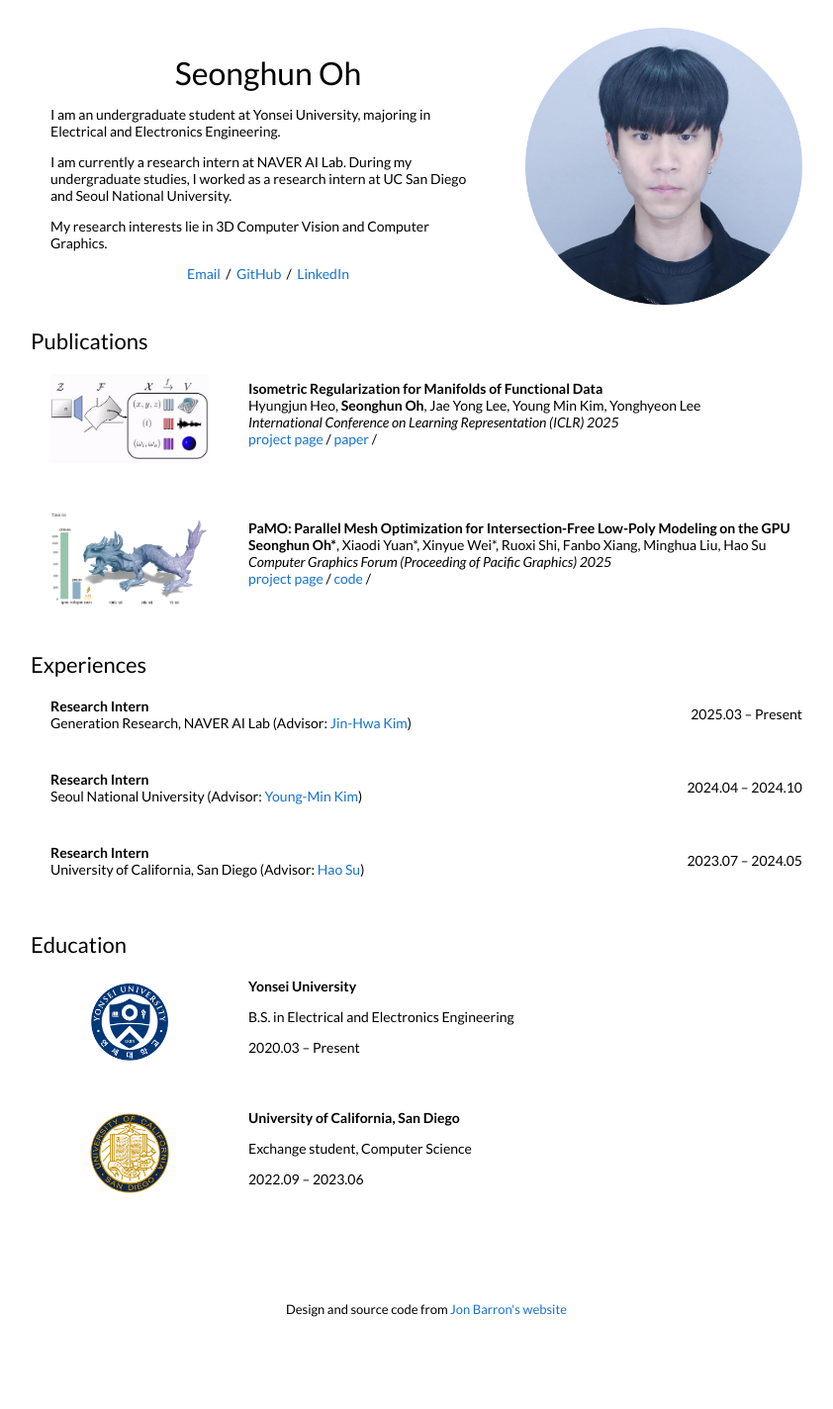
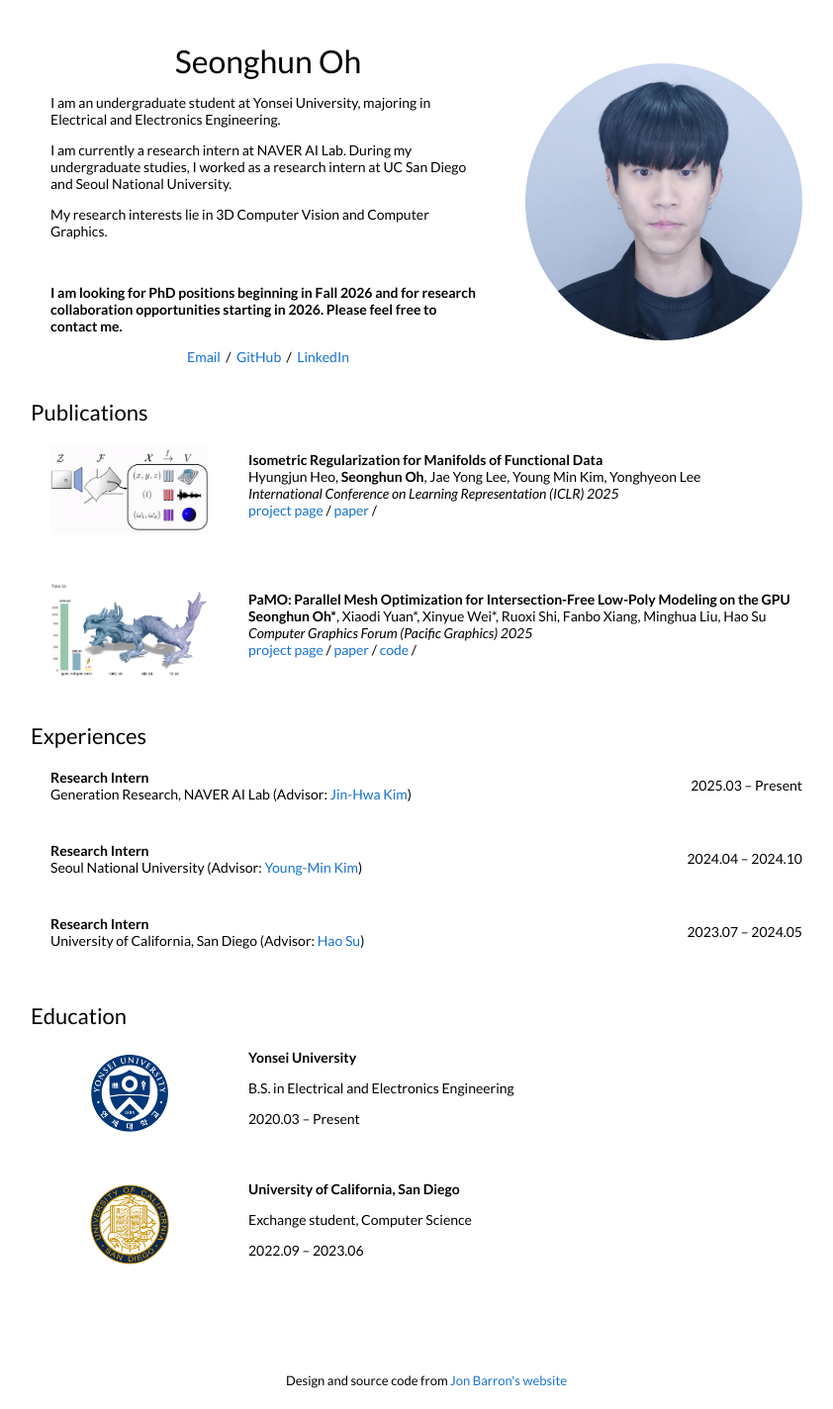
Before and after one commit to seonghunn/seonghunn.github.io, a Jekyll site: the page built from _posts/2025-01-23-pairwise copy.markdown, in a window 1280 px wide. Shown: the whole page at 99% size, without its empty margins (209-1051 px from the left). Built offline with Jekyll 4.4.1, drawn with Linux system fonts in a browser that asks for light colours; before the commit the page ends 1352 px from its top, so only the background shows below that.

Commit message:
add paper

```diff
--- a/_layouts/default.html
+++ b/_layouts/default.html
@@ -43,6 +43,10 @@
               <p>
                 My research interests lie in 3D Computer Vision and Computer Graphics.
               </p>
+              <br>
+              <p><b>
+                I am looking for PhD positions beginning in Fall 2026 and for research collaboration opportunities starting in 2026. Please feel free to contact me.
+              </b></p>
               <p style="text-align:center">
                 <a href="mailto:rendell@yonsei.ac.kr">Email</a> &nbsp;/&nbsp;
                 <a href="https://github.com/seonghunn">GitHub</a> &nbsp;/&nbsp;
--- a/_posts/2025-01-23-pairwise.markdown
+++ b/_posts/2025-01-23-pairwise.markdown
@@ -5,8 +5,8 @@ date:   2025-01-23 00:00:00 +00:00
 image: /images/pamo.jpg
 categories: research
 authors: "<strong>Seonghun Oh*</strong>, Xiaodi Yuan*, Xinyue Wei*, Ruoxi Shi, Fanbo Xiang, Minghua Liu, Hao Su"
-venue: "Computer Graphics Forum (Proceeding of Pacific Graphics) 2025"
-#paper: https://openreview.net/forum?id=xBuURiCChw&noteId=9xJprrhplv
+venue: "Computer Graphics Forum (Pacific Graphics) 2025"
+paper: https://arxiv.org/abs/2509.05595
 website: https://seonghunn.github.io/pamo/
 code: https://github.com/SarahWeiii/pamo
 ---
```
